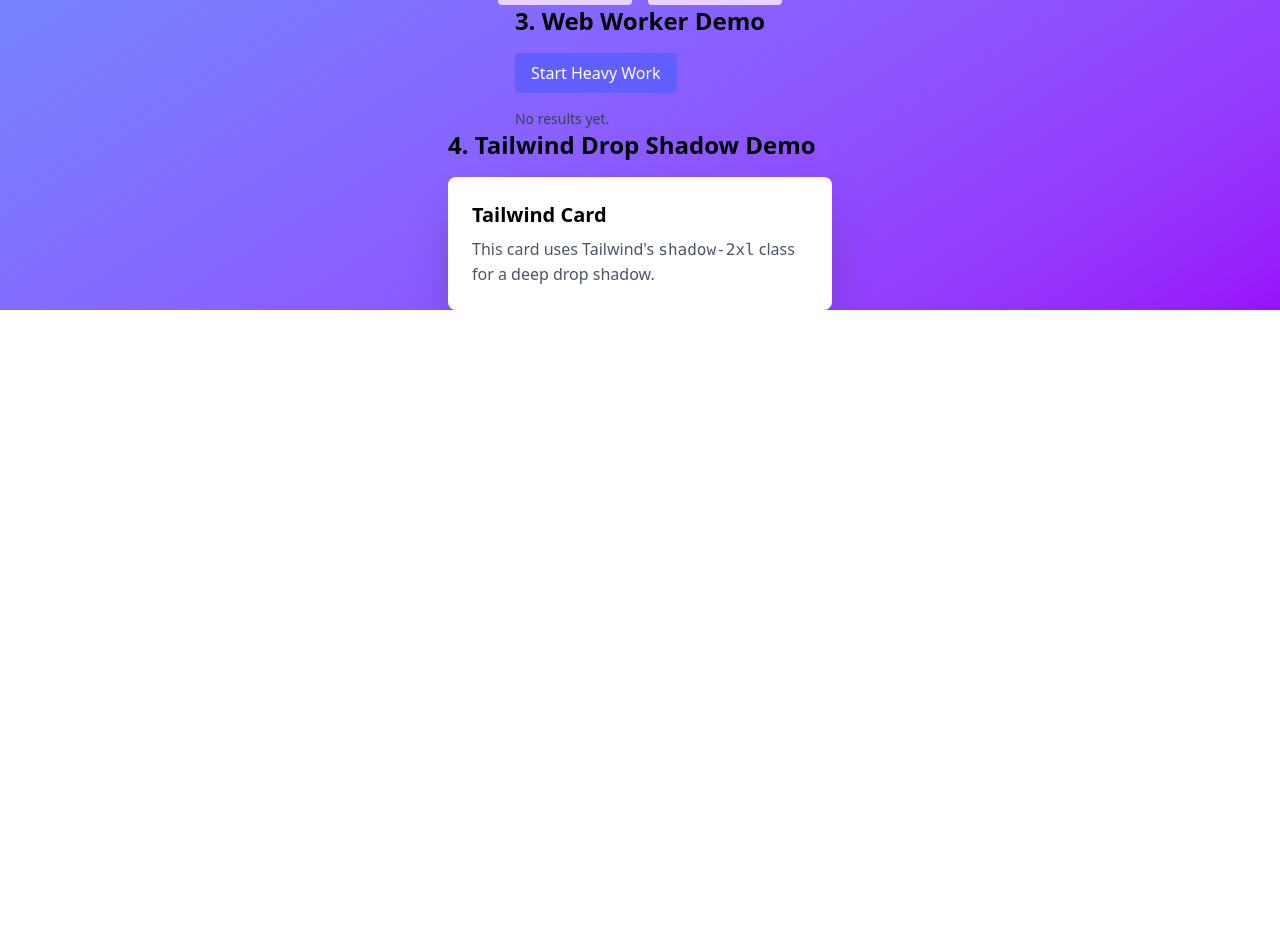
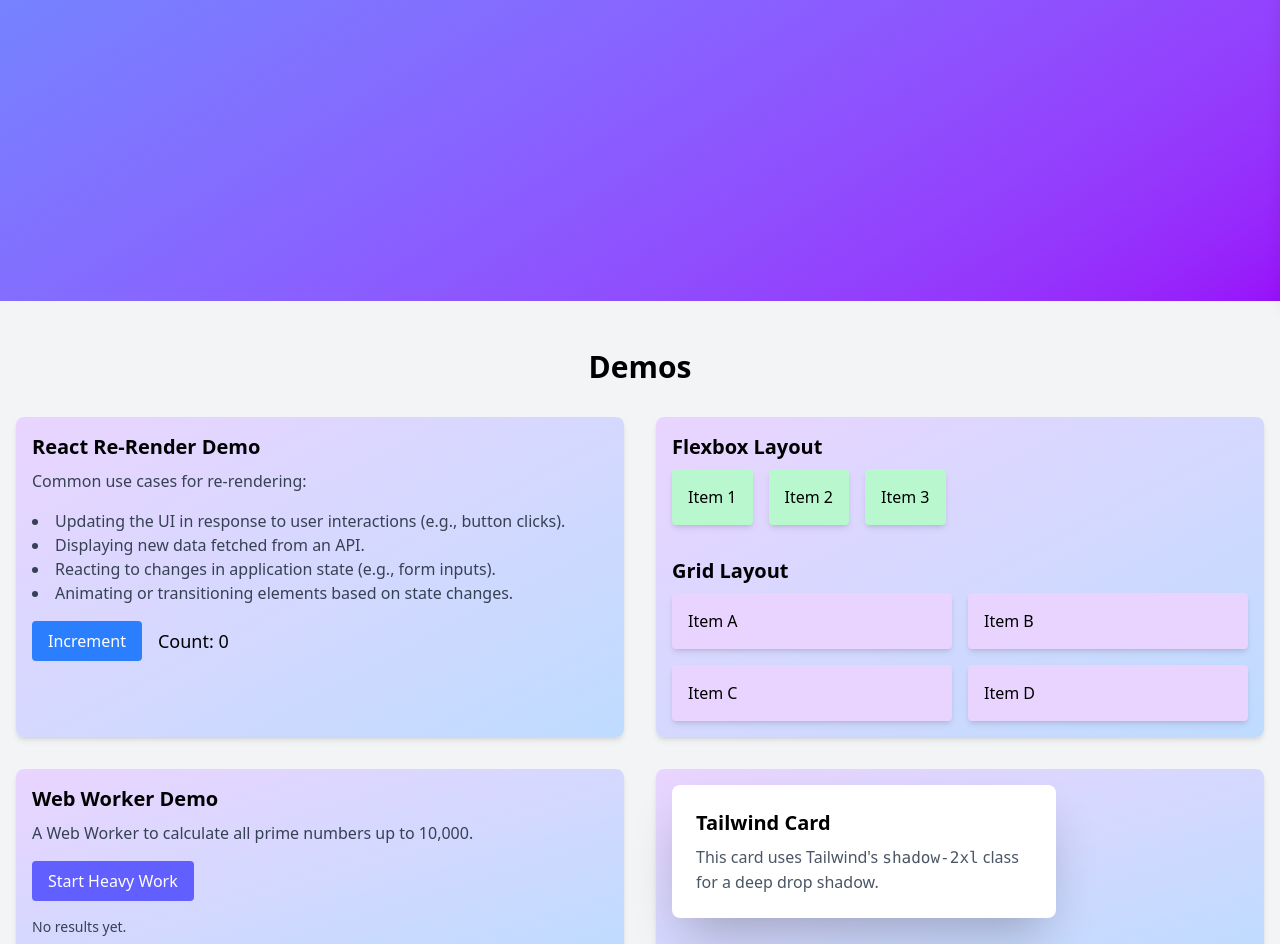
Before and after one commit to EthanForrestCarr/ElicitTechStack, a React (Vite) app: page / in a window 1280 px wide. Shown: the part 499-1443 px from the top of the page. Before the commit the page ends 809 px from the top, so only its background shows below. Built offline with nearby package versions, Linux system fonts and the light colour scheme.

Commit message:
content beneath hero section to show the onscroll navbar effects.. also in grid format

```diff
--- a/src/App.tsx
+++ b/src/App.tsx
@@ -9,27 +9,31 @@ function App() {
     <>
       <Navbar />
       <div className="hero min-h-screen bg-gradient-to-br from-blue-400 to-purple-600 flex flex-col items-center justify-center">
-        <br />
-        <br />
-        <section className="space-y-4">
-          <h2 className="text-2xl font-semibold">1. React Re-Render Demo</h2>
-          <Counter />
-        </section>
+        <h1 className="text-4xl font-bold text-white">Welcome to the Elicit Tech Stack Demo</h1>
+        <p className="text-lg text-white mt-4">Scroll down to explore</p>
+      </div>
 
-        <section className="space-y-4">
-          <h2 className="text-2xl font-semibold">2. Flexbox vs Grid Demo</h2>
-          <LayoutDemo />
-        </section>
+      <div className="bg-gray-100 py-12">
+        <div className="container mx-auto px-4">
+          <h2 className="text-3xl font-bold text-center mb-8">Demos</h2>
+          <div className="grid grid-cols-1 md:grid-cols-2 lg:grid-cols-2 gap-8">
+            <div className="p-4 rounded-lg shadow-md bg-gradient-to-br from-purple-200 to-blue-200">
+              <Counter />
+            </div>
 
-        <section className="space-y-4">
-          <h2 className="text-2xl font-semibold">3. Web Worker Demo</h2>
-          <WorkerDemo />
-        </section>
+            <div className="p-4 rounded-lg shadow-md bg-gradient-to-br from-purple-200 to-blue-200">
+              <LayoutDemo />
+            </div>
 
-        <section className="space-y-4">
-          <h2 className="text-2xl font-semibold">4. Tailwind Drop Shadow Demo</h2>
-          <TailwindCard />
-        </section>
+            <div className="p-4 rounded-lg shadow-md bg-gradient-to-br from-purple-200 to-blue-200">
+              <WorkerDemo />
+            </div>
+
+            <div className="p-4 rounded-lg shadow-md bg-gradient-to-br from-purple-200 to-blue-200">
+              <TailwindCard />
+            </div>
+          </div>
+        </div>
       </div>
     </>
   );
--- a/src/components/Counter.tsx
+++ b/src/components/Counter.tsx
@@ -6,6 +6,20 @@ const Counter = () => {
   console.log('Counter component rendered'); // <-- See when it re-renders!
 
   return (
+    <div className="space-y-4">
+      <div>
+        <h3 className="text-xl font-semibold mb-2">React Re-Render Demo</h3>
+        <p className="text-gray-700 mb-4">
+          Common use cases for re-rendering:
+        </p>
+        <ul className="list-disc list-inside text-gray-700 mb-4">
+          <li>Updating the UI in response to user interactions (e.g., button clicks).</li>
+          <li>Displaying new data fetched from an API.</li>
+          <li>Reacting to changes in application state (e.g., form inputs).</li>
+          <li>Animating or transitioning elements based on state changes.</li>
+        </ul>
+      </div>
+
       <div className="flex items-center space-x-4">
         <button
           onClick={() => setCount((prev) => prev + 1)}
@@ -15,6 +29,7 @@ const Counter = () => {
         </button>
         <span className="text-lg font-medium">Count: {count}</span>
       </div>
+    </div>
   );
 };
 
--- a/src/components/LayoutDemo.tsx
+++ b/src/components/LayoutDemo.tsx
@@ -6,9 +6,9 @@ const LayoutDemo = () => {
         <div>
           <h3 className="text-xl font-semibold mb-2">Flexbox Layout</h3>
           <div className="flex space-x-4">
-            <div className="bg-green-200 p-4 rounded">Item 1</div>
-            <div className="bg-green-200 p-4 rounded">Item 2</div>
-            <div className="bg-green-200 p-4 rounded">Item 3</div>
+            <div className="bg-green-200 p-4 rounded shadow-md">Item 1</div>
+            <div className="bg-green-200 p-4 rounded shadow-md">Item 2</div>
+            <div className="bg-green-200 p-4 rounded shadow-md">Item 3</div>
           </div>
         </div>
 
@@ -16,10 +16,10 @@ const LayoutDemo = () => {
         <div>
           <h3 className="text-xl font-semibold mb-2">Grid Layout</h3>
           <div className="grid grid-cols-2 gap-4">
-            <div className="bg-purple-200 p-4 rounded">Item A</div>
-            <div className="bg-purple-200 p-4 rounded">Item B</div>
-            <div className="bg-purple-200 p-4 rounded">Item C</div>
-            <div className="bg-purple-200 p-4 rounded">Item D</div>
+            <div className="bg-purple-200 p-4 rounded shadow-md">Item A</div>
+            <div className="bg-purple-200 p-4 rounded shadow-md">Item B</div>
+            <div className="bg-purple-200 p-4 rounded shadow-md">Item C</div>
+            <div className="bg-purple-200 p-4 rounded shadow-md">Item D</div>
           </div>
         </div>
 
--- a/src/components/Navbar.tsx
+++ b/src/components/Navbar.tsx
@@ -2,6 +2,7 @@ import { useState, useEffect } from 'react';
 
 const Navbar = () => {
     const [isScrolled, setIsScrolled] = useState(false);
+    const [isMenuOpen, setIsMenuOpen] = useState(false);
 
     useEffect(() => {
         const handleScroll = () => {
@@ -11,6 +12,10 @@ const Navbar = () => {
         window.addEventListener('scroll', handleScroll);
         return () => window.removeEventListener('scroll', handleScroll);
     }, []);
+
+    const toggleMenu = () => {
+        setIsMenuOpen((prev) => !prev);
+    };
 
     return (
         <nav
@@ -28,7 +33,7 @@ const Navbar = () => {
                         </a>
                     </div>
 
-                    {/* Navigation Links */}
+                    {/* Navigation Links (Desktop) */}
                     <div className="hidden md:flex space-x-6">
                         <a
                             href="#section1"
@@ -59,8 +64,9 @@ const Navbar = () => {
                     {/* Mobile Menu Button */}
                     <div className="md:hidden">
                         <button
-                            type="button"
+                            onClick={toggleMenu}
                             className="text-gray-800 hover:text-gray-600 focus:outline-none focus:ring-2 focus:ring-gray-800"
+                            aria-label="Toggle menu"
                         >
                             <svg
                                 className="h-6 w-6"
@@ -80,6 +86,67 @@ const Navbar = () => {
                     </div>
                 </div>
             </div>
+
+            {/* Sliding Mobile Menu */}
+            <div
+                className={`fixed top-0 right-0 h-full w-64 bg-white shadow-lg transform ${isMenuOpen ? 'translate-x-0' : 'translate-x-full'
+                    } transition-transform duration-300 ease-in-out z-40`}
+            >
+                <div className="flex flex-col p-4 space-y-4">
+                    <button
+                        onClick={toggleMenu}
+                        className="self-end text-gray-800 hover:text-gray-600 focus:outline-none"
+                        aria-label="Close menu"
+                    >
+                        <svg
+                            className="h-6 w-6"
+                            xmlns="http://www.w3.org/2000/svg"
+                            fill="none"
+                            viewBox="0 0 24 24"
+                            stroke="currentColor"
+                        >
+                            <path
+                                strokeLinecap="round"
+                                strokeLinejoin="round"
+                                strokeWidth="2"
+                                d="M6 18L18 6M6 6l12 12"
+                            />
+                        </svg>
+                    </button>
+                    <a
+                        href="#section1"
+                        className="text-gray-800 hover:text-gray-600 transition duration-300"
+                    >
+                        Section 1
+                    </a>
+                    <a
+                        href="#section2"
+                        className="text-gray-800 hover:text-gray-600 transition duration-300"
+                    >
+                        Section 2
+                    </a>
+                    <a
+                        href="#section3"
+                        className="text-gray-800 hover:text-gray-600 transition duration-300"
+                    >
+                        Section 3
+                    </a>
+                    <a
+                        href="#section4"
+                        className="text-gray-800 hover:text-gray-600 transition duration-300"
+                    >
+                        Section 4
+                    </a>
+                </div>
+            </div>
+
+            {/* Overlay for dimming the background */}
+            {isMenuOpen && (
+                <div
+                    onClick={toggleMenu}
+                    className="fixed inset-0 bg-black bg-opacity-20 z-30"
+                ></div>
+            )}
         </nav>
     );
 };
--- a/src/components/WorkerDemo.tsx
+++ b/src/components/WorkerDemo.tsx
@@ -21,6 +21,10 @@ const WorkerDemo = () => {
 
   return (
     <div className="space-y-4">
+      <h3 className="text-xl font-semibold mb-2">Web Worker Demo</h3>
+      <p className="text-gray-700 mb-4">
+        A Web Worker to calculate all prime numbers up to 10,000.
+      </p>
       <button
         onClick={handleStartWorker}
         className="px-4 py-2 bg-indigo-500 text-white rounded hover:bg-indigo-600"
```
Lines whose indentation alone changed are shown as unchanged.
